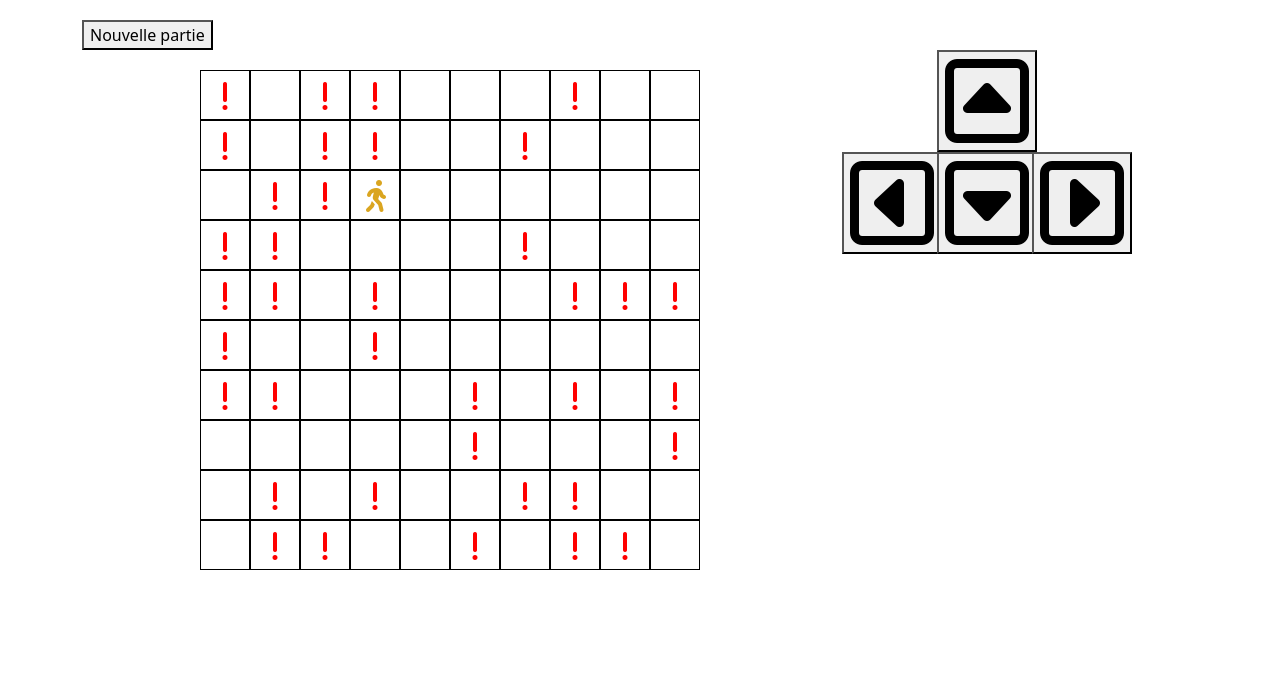
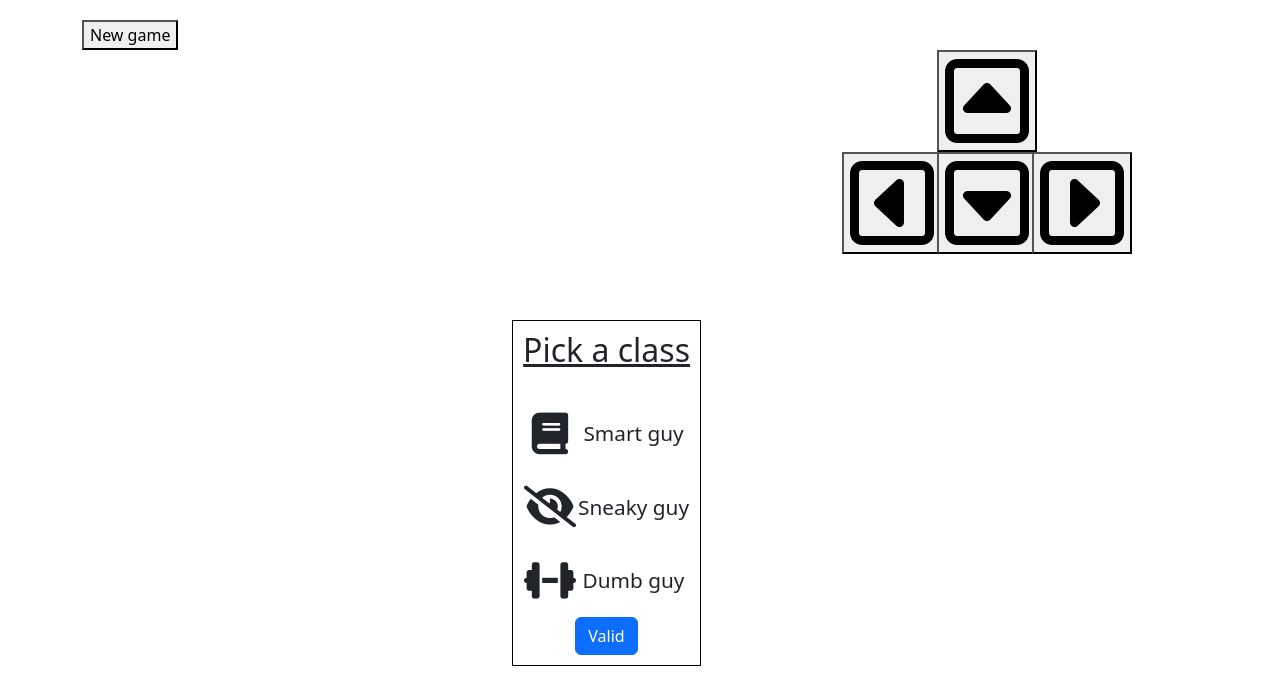
Before and after one commit to Mavrick-MAI/quest-master, a plain HTML site: page index.html in a window 1280 px wide. Drawn offline with nearby package versions, Linux system fonts and the light colour scheme.

Commit message:
update on the class modal

```diff
--- a/index.html
+++ b/index.html
@@ -22,7 +22,35 @@
     ></script>
   </head>
   <body id="body" class="container">
-    <button id="newGameButton">Nouvelle partie</button>
+    <button id="newGameButton">New game</button>
+
+    <div id="classModal">
+      <h2>Pick a class</h2>
+      <table>
+        <tr class="spacer">
+          <td></td>
+        </tr>
+        <tr class="playerClassChoice">
+          <td><i class="fa-solid fa-book fa-2xl"></i></td>
+          <td>Smart guy</td>
+        </tr>
+        <tr class="spacer">
+          <td></td>
+        </tr>
+        <tr class="playerClassChoice">
+          <td><i class="fa-solid fa-eye-slash fa-2xl"></i></td>
+          <td>Sneaky guy</td>
+        </tr>
+        <tr class="spacer">
+          <td></td>
+        </tr>
+        <tr class="playerClassChoice">
+          <td><i class="fa-solid fa-dumbbell fa-2xl"></i></td>
+          <td>Dumb guy</td>
+        </tr>
+      </table>
+      <button id="validClassButton" class="btn btn-primary">Valid</button>
+    </div>
 
     <div class="row">
       <div class="col-8">
@@ -32,7 +60,9 @@
         <div class="row">
           <div class="col-3"></div>
           <div class="col-3">
-            <button id="topButton"><i class="fa-regular fa-square-caret-up fa-6x"></i></button>
+            <button id="topButton">
+              <i class="fa-regular fa-square-caret-up fa-6x"></i>
+            </button>
           </div>
           <div class="col-3"></div>
         </div>
--- a/script.js
+++ b/script.js
@@ -11,11 +11,11 @@ let gameFinished = false;
 
 // Création d'une partie au chargement de la page
 let body = document.getElementById("body");
-body.onload = createGrid(gridSize);
+body.onload = showClassChoice();
 
 // Création d'une partie en cliquant sur le bouton "Nouvelle partie"
 let newGameButton = document.getElementById("newGameButton");
-newGameButton.addEventListener("click", () => createGrid(gridSize));
+newGameButton.addEventListener("click", () => showClassChoice());
 
 // Affecte les actions de déplacement au boutons
 let topButton = document.getElementById("topButton");
@@ -26,6 +26,42 @@ let downButton = document.getElementById("downButton");
 downButton.addEventListener("click", () => moveCharacter("DOWN"));
 let rightButton = document.getElementById("rightButton");
 rightButton.addEventListener("click", () => moveCharacter("RIGHT"));
+
+function showClassChoice() {
+
+  let classModal = document.getElementById("classModal");
+  classModal.style.display = "block";
+
+  // attribuer un onclick event à chaque ligne de classe pour pouvoir faire une sélection
+
+  // quand une classe est sélectionnée, afficher ces stats dans une autre fenêtre à droite de la modal
+  // tente de faire une apparition glissé (gauche vers droite) de la fenêtre si elle est caché
+  // tente de faire une rotation de la fenêtre si elle est visible
+  // exemple: je choisi mage, la fenêtre apparait en glissant de gauche à droite en sortant de derrière la modl
+  // puis je sélectionne le rogue, la fenêtre tourne sur elle-même pour afficher les stats du rogue
+  // ce qui implique une génération des stats dynamique sur chaque face de la div
+
+
+  let validClassButton = document.getElementById("validClassButton");
+  validClassButton.addEventListener("click", () =>  selectClass());
+
+}
+
+function selectClass() {
+
+  // récupérer la classe sélectionnée par l'utilisateur
+
+  // vérifie qu'une classe est sélectionnée
+
+  // si classe sélectionnée, on avance, sinon on fait rien
+
+  // affecte la classe choisie à l'objet Player
+
+  // cache la modal et la div des stats
+
+  // création de la grid
+
+}
 
 // Fonction de création de la grille du jeu
 function createGrid(pGridSize) {
--- a/style.css
+++ b/style.css
@@ -4,6 +4,10 @@ body {
   margin: 0;
   padding: 0;
   background-color: #f4f4f4;
+}
+
+h2 {
+  text-decoration: underline;
 }
 
 #newGameButton {
@@ -34,3 +38,25 @@ body {
   margin-left: 20px;
   color: red;
 }
+
+#classModal {
+  position: absolute;
+  top: 40%;
+  left: 40%;
+  border: 1px solid black;
+  padding: 10px;
+  display: none;
+  text-align: center;
+}
+
+.spacer {
+  height: 40px;
+}
+
+.playerClassChoice {
+  font-size: 1.3em;
+}
+
+#validClassButton {
+  margin-top: 20px;
+}
```
